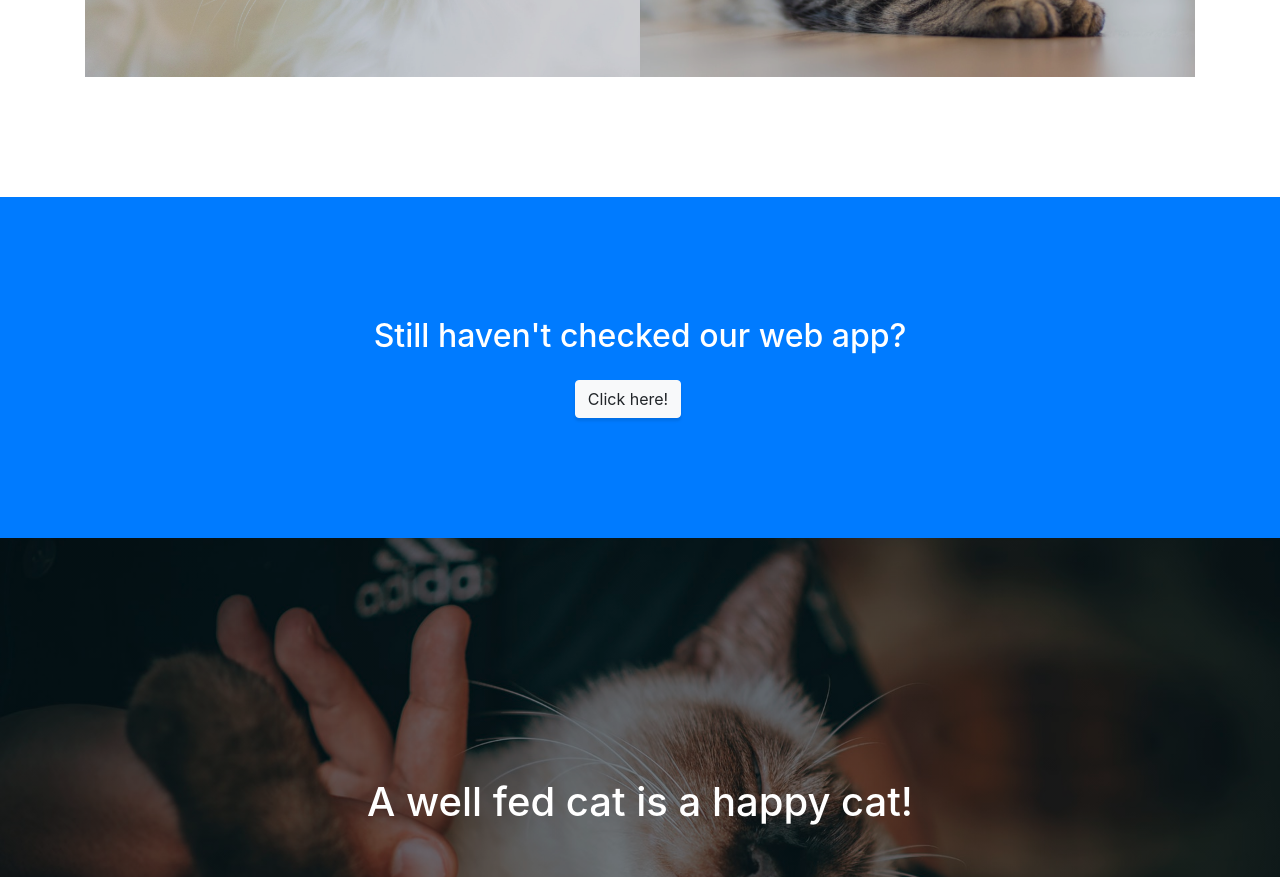
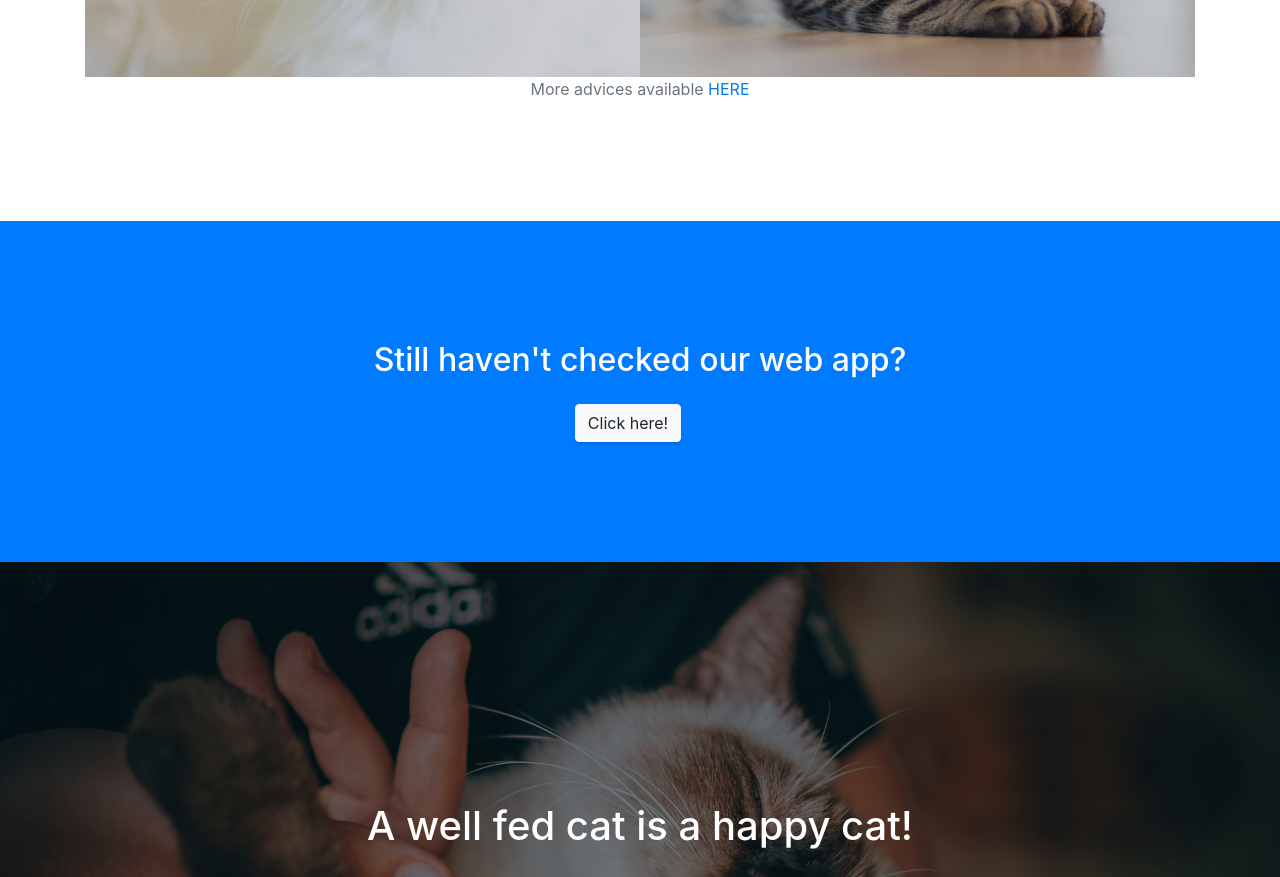
Before and after one commit to ljubicab/meow-purr-landing, a website with bundled scripts: page index.html in a window 1280 px wide. Shown: the part 3757-4634 px from the top of the page. Built offline with nearby package versions, Linux system fonts and the light colour scheme.

Commit message:
Add link to advices page

```diff
--- a/index.html
+++ b/index.html
@@ -213,6 +213,9 @@
             </div>
           </div>
         </div>
+          <div class="content-section-heading text-center">
+            <p class="text-secondary mb-0">More advices available <a href="https://www.wikihow.pet/Feed-Cats" target="_blank" class="link">HERE</a></>
+        </div>
       </div>
     </section>
 
```
